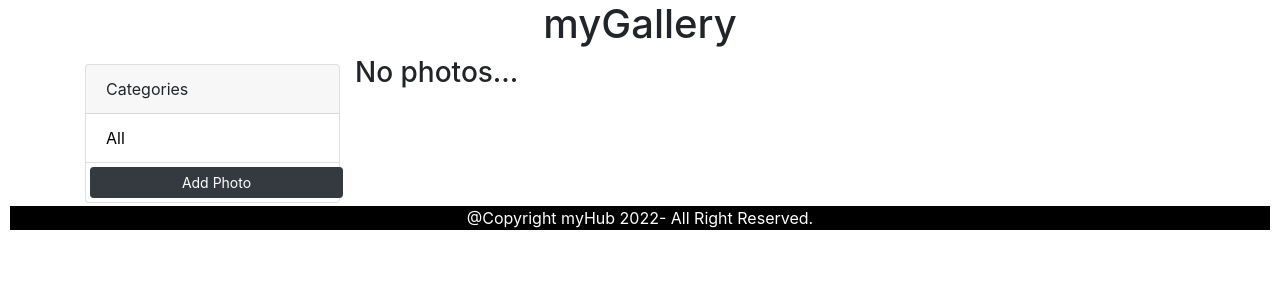
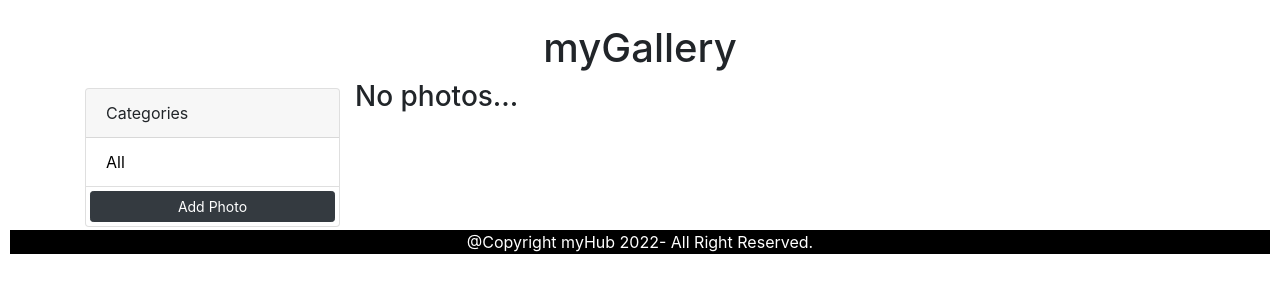
Before and after one commit to sefi0609/myWebSite, a Django app: page /gallery in a window 1280 px wide. Shown: the part 56-356 px from the top of the page. Run offline with Django 3.2, Linux system fonts and the light colour scheme; the visitor is signed in with stand-in values (Sample User, id 1); data that the repository does not hold is empty; some libraries are stand-ins or nearby versions.

Commit message:
Update gallery.html

```diff
--- a/apps/gallery_app/templates/gallery_app/gallery.html
+++ b/apps/gallery_app/templates/gallery_app/gallery.html
@@ -52,7 +52,7 @@
             </ul>
         </div>
     </nav>
-
+    <br />
     <h1 style="text-align:center;" onclick="location.href='{% url 'gallery' %}'">
         myGallery
     </h1>
@@ -77,7 +77,7 @@
                         </li>
                         {% endfor %}
                     </ul>
-                    <a href="{% url 'add' %}" class="btn btn-dark btn-sm btn-block m-1">Add Photo</a>
+                    <a href="{% url 'add' %}" class="btn btn-dark btn-sm m-1">Add Photo</a>
                 </div>
 
             </div>
```
